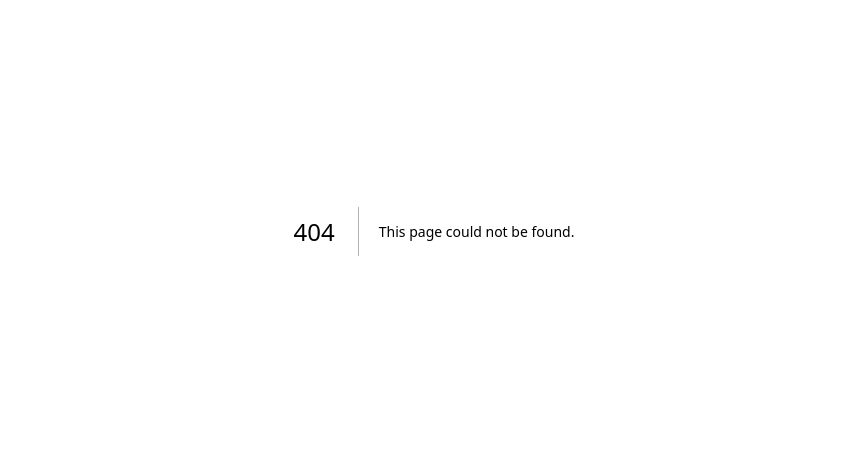
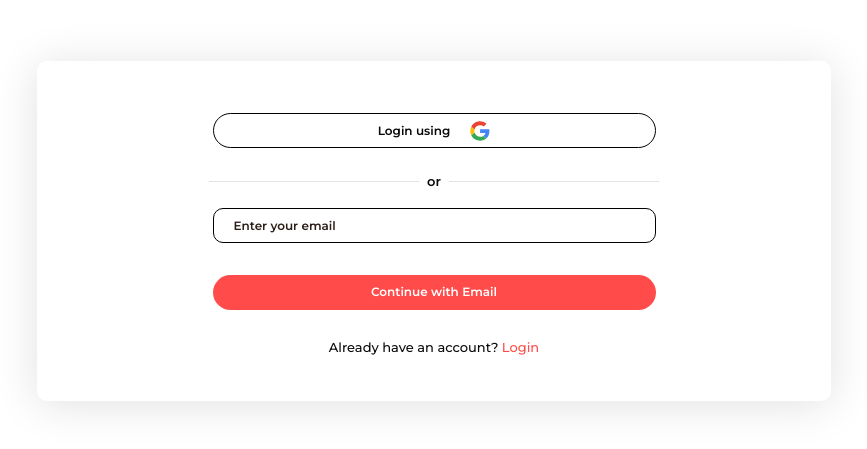
Before and after one commit to Chiragbisht/gigkraft1, a Next.js app: page /signup in a window 1280 px wide. Before the commit this address had no page. Shown: the part 169-618 px from the top of the page, without its empty margins (206-1073 px from the left). Built offline with nearby package versions, Linux system fonts and the light colour scheme.

Commit message:
feature: multistep form for signup

```diff
--- /dev/null
+++ b/app/signup/page.tsx
@@ -0,0 +1,12 @@
+import SignUp from "@/components/signupPage/signUp/signUp";
+import React from "react";
+
+const Signuppage = () => {
+  return (
+    <div className=" flex items-center justify-center h-screen">
+      <SignUp />
+    </div>
+  );
+};
+
+export default Signuppage;
--- /dev/null
+++ b/components/signupPage/freelancer-multistepForm/multiStepSignup.tsx
@@ -0,0 +1,38 @@
+"use client";
+
+import { useState, useEffect } from "react";
+import { useRouter } from "next/navigation";
+import SignupForm from "./stepTwo";
+import SignUpCard from "./signUpCard";
+
+type UserType = "freelancer" | "client" | null;
+
+export default function MultiStepSignup() {
+  const [step, setStep] = useState(1);
+  const [email, setEmail] = useState("");
+  const [userType, setUserType] = useState<UserType>(null);
+  const router = useRouter();
+
+  const nextStep = () => setStep((prev) => prev + 1);
+  const prevStep = () => setStep((prev) => prev - 1);
+
+  // Redirect when reaching step 3
+  useEffect(() => {
+    if (step === 3) {
+      if (userType === "freelancer") {
+        router.push("/onboarding");
+      } else if (userType === "client") {
+        router.push("/profile");
+      }
+    }
+  }, [step, userType, router]);
+
+  return (
+    <>
+      {step === 1 && <SignUpCard nextStep={nextStep} email={email} setEmail={setEmail} />}
+      {step === 2 && (
+        <SignupForm nextStep={nextStep} prevStep={prevStep} setUserType={setUserType} email={email} />
+      )}
+    </>
+  );
+}
--- /dev/null
+++ b/components/signupPage/freelancer-multistepForm/signUpCard.tsx
@@ -0,0 +1,76 @@
+"use client";
+import { montserrat } from "@/app/fonts/font";
+import Link from "next/link";
+import React, { useState } from "react";
+
+interface SignupCardProps {
+  nextStep: () => void;
+  email: string;
+  setEmail: (email: string) => void;
+}
+
+const SignUpCard: React.FC<SignupCardProps> = ({ nextStep, email, setEmail }) => {
+  const [error, setError] = useState<string | null>(null);
+
+  const handleContinue = () => {
+    if (!email.trim()) {
+      setError("Please enter a valid email.");
+      return;
+    }
+    setError(null);
+    nextStep();
+  };
+
+  return (
+    <div
+      className="flex flex-col w-[794px] h-auto py-[44px] items-center rounded-[10px]"
+      style={{ boxShadow: "0px 4px 45px 0px #0000001F" }}
+    >
+      <div className="py-2 flex items-center justify-center gap-y-7">
+        <button
+          className={`${montserrat.className} flex flex-row items-center justify-center gap-x-5 w-[443px] h-[35px] px-5 rounded-[100px] border border-[#000000] text-[12px] font-[600]`}
+        >
+          Login using{" "}
+          <img
+            src="/images/icons/google.svg"
+            alt="google"
+            className="w-[20px] h-[20px]"
+          />
+        </button>
+      </div>
+      <div className="flex flex-row gap-x-2 items-center justify-center">
+        <hr className="h-[1px] w-[210px] bg-[#000000] rounded-[10px] py-[0.2px]" />
+        <span className={`py-4 ${montserrat.className} text-[13px] font-semibold`}>
+          or
+        </span>
+        <hr className="h-[1px] w-[210px] bg-[#000000] rounded-[10px] py-[0.2px]" />
+      </div>
+      <div className="flex flex-col items-center gap-y-4 w-full">
+        <input
+          className={`${montserrat.className} w-[443px] h-[35px] px-5 rounded-[10px] border-[1px] border-[#000000] text-[12px] font-[600] text-[#000000] placeholder:text-[#2A1E17] outline-none`}
+          type="email"
+          placeholder="Enter your email"
+          value={email}
+          onChange={(e) => setEmail(e.target.value)}
+        />
+        {error && <p className="text-red-500 text-sm">{error}</p>}
+      </div>
+      <div className="mt-8 flex items-center justify-center gap-y-7 flex-col">
+        <button
+          onClick={handleContinue}
+          className={`${montserrat.className} w-[443px] h-[35px] px-5 rounded-[100px] border-none text-[12px] font-[600] text-white bg-[#FF4C4A]`}
+        >
+          Continue with Email
+        </button>
+        <p className={`text-[13px] font-[500] ${montserrat.className}`}>
+          Already have an account?{" "}
+          <Link href="/login">
+            <span className="text-[#FF4C4A] font-[500]">Login</span>
+          </Link>
+        </p>
+      </div>
+    </div>
+  );
+};
+
+export default SignUpCard;
--- /dev/null
+++ b/components/signupPage/freelancer-multistepForm/stepTwo.tsx
@@ -0,0 +1,156 @@
+"use client";
+
+import { Button } from "@/components/ui/button";
+import { Card, CardContent, CardHeader, CardTitle } from "@/components/ui/card";
+import { Checkbox } from "@/components/ui/checkbox";
+import { Input } from "@/components/ui/input";
+import { Label } from "@/components/ui/label";
+import { RadioGroup, RadioGroupItem } from "@/components/ui/radio-group";
+import {
+  Select,
+  SelectContent,
+  SelectItem,
+  SelectTrigger,
+  SelectValue,
+} from "@/components/ui/select";
+import Link from "next/link";
+import { useState } from "react";
+
+interface SignupFormProps {
+  nextStep: () => void;
+  prevStep: () => void;
+  setUserType: (type: "freelancer" | "client") => void;
+  email: string;
+}
+
+export default function SignupForm({
+  nextStep,
+  prevStep,
+  setUserType,
+  email,
+}: SignupFormProps) {
+  const [selectedUserType, setSelectedUserType] = useState<
+    "freelancer" | "client"
+  >("freelancer");
+
+  const handleCreateAccount = () => {
+    setUserType(selectedUserType);
+    nextStep();
+  };
+
+  return (
+    <Card
+      className="w-full max-w-2xl mx-auto"
+      style={{ boxShadow: "0px 4px 45px 0px #0000001F" }}
+    >
+      <CardHeader className="space-y-6">
+        <CardTitle className="text-3xl font-medium text-center">
+          Complete your free account setup
+        </CardTitle>
+        <div className="flex items-center gap-3 justify-center">
+          <div className="w-10 h-10 bg-blue-600 rounded-full flex items-center justify-center text-white font-medium">
+            {email[0]?.toUpperCase() || "U"}
+          </div>
+          <span className="text-gray-600">{email}</span>
+        </div>
+      </CardHeader>
+      <CardContent className="space-y-6">
+        <div className="grid grid-cols-1 md:grid-cols-2 gap-4">
+          <div className="space-y-2">
+            <Input type="text" placeholder="First Name" />
+          </div>
+          <div className="space-y-2">
+            <Input type="text" placeholder="Last Name" />
+          </div>
+        </div>
+
+        <div className="space-y-2">
+          <Select>
+            <SelectTrigger>
+              <SelectValue placeholder="Choose your country" />
+            </SelectTrigger>
+            <SelectContent>
+              <SelectItem value="us">United States</SelectItem>
+              <SelectItem value="uk">United Kingdom</SelectItem>
+              <SelectItem value="ca">Canada</SelectItem>
+            </SelectContent>
+          </Select>
+        </div>
+
+        <div className="space-y-3">
+          <Label>I am a :</Label>
+          <RadioGroup
+            value={selectedUserType}
+            onValueChange={(value) =>
+              setUserType(value as "freelancer" | "client")
+            }
+            className="flex"
+          >
+            <div className="flex-1">
+              <RadioGroupItem
+                value="freelancer"
+                id="freelancer"
+                className="peer sr-only"
+              />
+              <Label
+                htmlFor="freelancer"
+                className="flex flex-1 items-center justify-center rounded-l-md border border-r-0 peer-data-[state=checked]:bg-red-50 peer-data-[state=checked]:border-red-100 peer-data-[state=checked]:text-red-600 py-2 cursor-pointer"
+              >
+                Freelancer
+              </Label>
+            </div>
+            <div className="flex-1">
+              <RadioGroupItem
+                value="client"
+                id="client"
+                className="peer sr-only"
+              />
+              <Label
+                htmlFor="client"
+                className="flex flex-1 items-center justify-center rounded-r-md border peer-data-[state=checked]:bg-red-50 peer-data-[state=checked]:border-red-100 peer-data-[state=checked]:text-red-600 py-2 cursor-pointer"
+              >
+                Client
+              </Label>
+            </div>
+          </RadioGroup>
+        </div>
+
+        <div className="space-y-4">
+          <div className="flex items-start gap-2">
+            <Checkbox id="emails" className="mt-1" />
+            <Label htmlFor="emails" className="text-gray-600 font-normal">
+              Yes! Send me genuinely useful emails every now and then.
+            </Label>
+          </div>
+
+          <div className="flex items-start gap-2">
+            <Checkbox id="terms" className="mt-1" />
+            <Label htmlFor="terms" className="text-gray-600 font-normal">
+              Yes, I understand and agree to the{" "}
+              <Link href="#" className="text-red-500 hover:underline">
+                Terms of Service
+              </Link>
+              , including the{" "}
+              <Link href="#" className="text-red-500 hover:underline">
+                User Agreement and Privacy Policy
+              </Link>
+              .
+            </Label>
+          </div>
+        </div>
+
+        <div className="flex justify-between">
+          <Button variant="outline" onClick={prevStep}>
+            Back
+          </Button>
+          <Button
+            className="bg-red-500 hover:bg-red-600 text-white py-2 px-6"
+            onClick={handleCreateAccount}
+          >
+            Create My Account
+          </Button>
+        </div>
+      </CardContent>
+    </Card>
+  );
+}
--- /dev/null
+++ b/components/signupPage/signUp/signUp.tsx
@@ -0,0 +1,13 @@
+import React from 'react'
+import SignUpCard from '../freelancer-multistepForm/signUpCard'
+import MultiStepSignup from '../freelancer-multistepForm/multiStepSignup'
+
+const SignUp = () => {
+  return (
+    <div className='  flex items-center justify-center'>
+       <MultiStepSignup/>
+    </div>
+  )
+}
+
+export default SignUp
```
